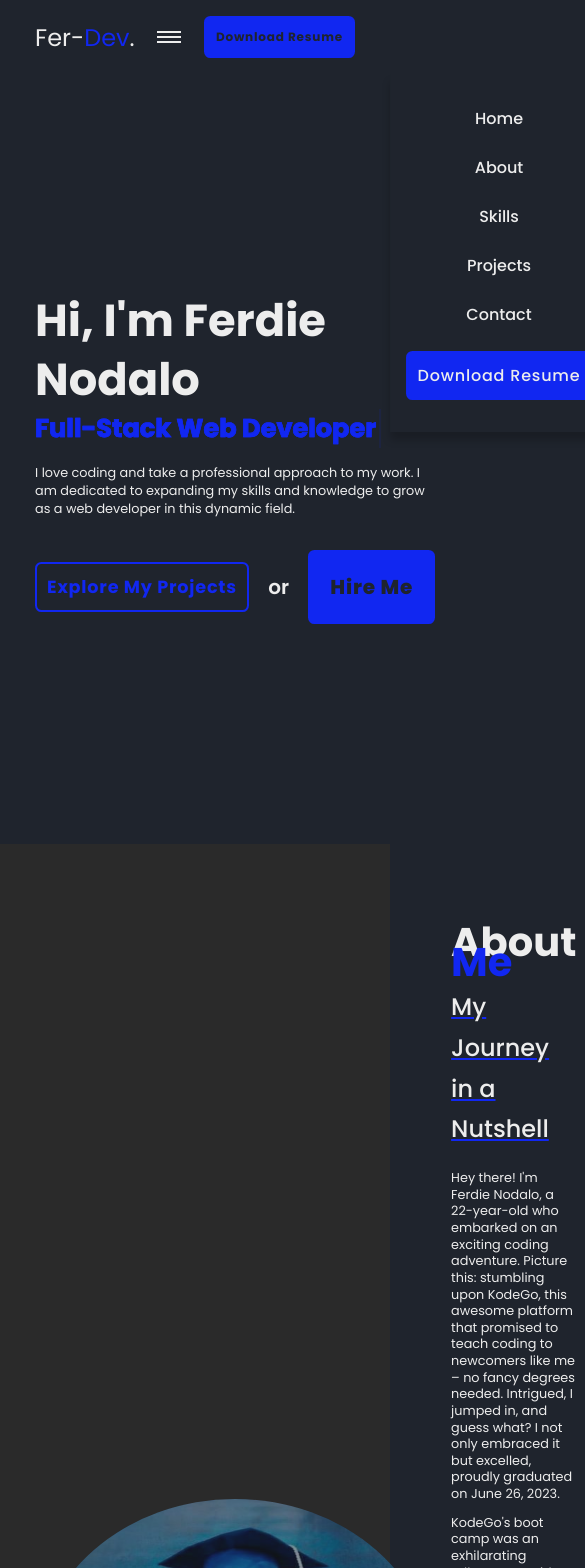
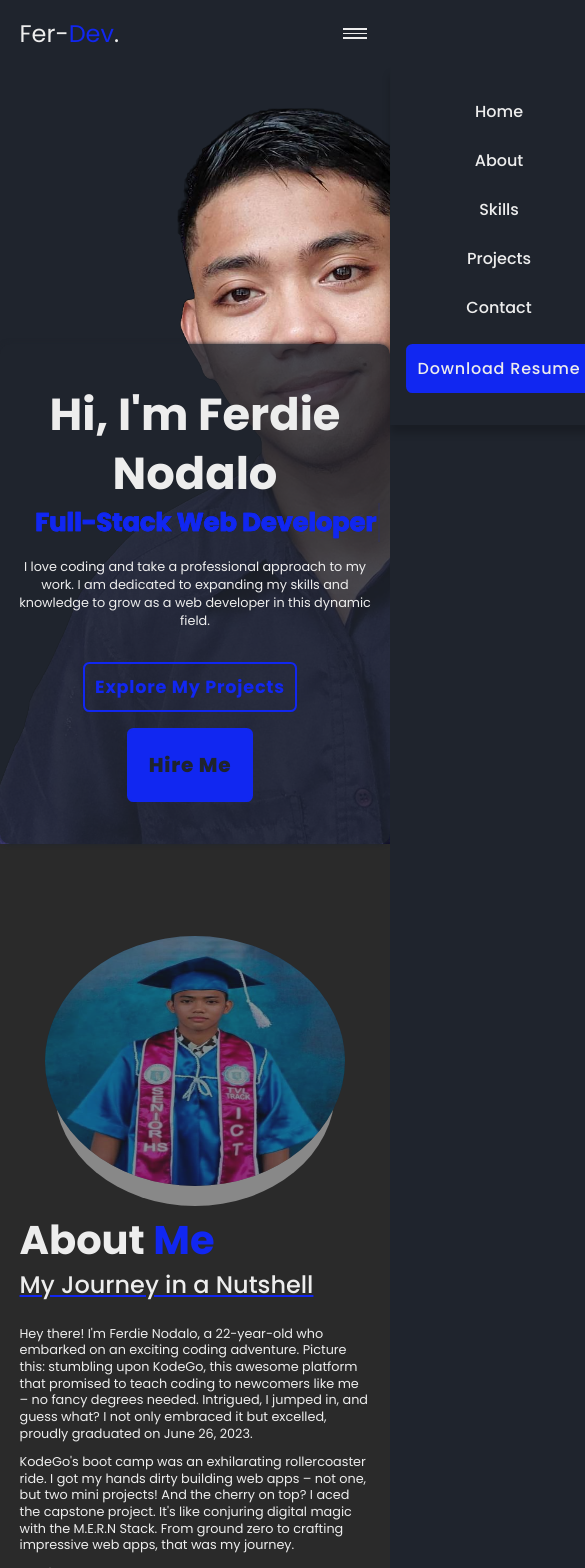
Before and after one commit to FerdieNodalo/My_Portfolio, a React (Create React App) app: page / in a window 390 px wide. Shown: the top 1568 px of the page, 585 px wide, since content can reach past the window. Built offline with nearby package versions, Linux system fonts and the light colour scheme.

Commit message:
Maing my portfolio website responsive

```diff
--- a/src/components/Contact.jsx
+++ b/src/components/Contact.jsx
@@ -90,7 +90,7 @@ const Contact = () => {
 						placeholder='Enter your message here.'
 						required
 					></textarea>
-					<div className='btn_box'>
+					<div className='contact_btn-box'>
 						<button type='submit' className='contact_btn'>
 							Send Message
 						</button>
--- a/src/components/Project.jsx
+++ b/src/components/Project.jsx
@@ -22,14 +22,16 @@ const Project = () => {
 						</p>
 						<ul className='technologies_used'>
 							<li>
-								<i className='bx bxl-react'></i> ReactJS
-							</li>
-							<li>ExpressJS</li>
-							<li>
-								<i className='bx bxl-nodejs'></i> NodeJS
+								<i className='bx bxl-react'></i> <span>ReactJS</span>
 							</li>
 							<li>
-								<i className='bx bxl-mongodb'></i> MongoDB
+								<span>ExpressJS</span>
+							</li>
+							<li>
+								<i className='bx bxl-nodejs'></i> <span>NodeJS</span>
+							</li>
+							<li>
+								<i className='bx bxl-mongodb'></i> <span>MongoDB</span>
 							</li>
 						</ul>
 					</div>
--- a/src/index.css
+++ b/src/index.css
@@ -320,7 +320,7 @@ body {
 .skills {
 	background: var(--second-bg-color);
 	padding: 9rem 9% 0 9%;
-	min-height: 100vh;
+	height: 100vh;
 }
 
 .skills_heading {
@@ -438,7 +438,7 @@ body {
 
 .projects_container {
 	width: 100%;
-	height: 350px;
+	height: 450px;
 	display: flex;
 	flex-direction: row;
 	position: relative;
@@ -503,6 +503,10 @@ body {
 	letter-spacing: 1px;
 	padding: 10px;
 	border-radius: 10px;
+}
+
+.technologies_used li:nth-child(2) {
+	padding-top: 20px;
 }
 
 .project_image-container {
@@ -651,6 +655,7 @@ form > textarea {
 	font-weight: 700;
 	letter-spacing: 0.1rem;
 	color: var(--second-bg-color);
+	cursor: pointer;
 }
 
 .contact_btn:hover {
@@ -688,22 +693,182 @@ footer {
 
 /* Footer Section End*/
 
+/* KEYFRAMES Animation Section */
+
+@keyframes HomeBgText {
+	0%,
+	10%,
+	100% {
+		background-position: -45rem 0;
+	}
+	65%,
+	85% {
+		background-position: 0 0;
+	}
+}
+
+@keyframes HomeCursorText {
+	0%,
+	10%,
+	100% {
+		width: 0;
+	}
+	65%,
+	78%,
+	85% {
+		width: 100%;
+		opacity: 1;
+	}
+
+	75%,
+	81% {
+		opacity: 0;
+	}
+}
+
+/* KEYFRAMES Animation Section End*/
+
 /* Responsive Section */
+
+@media (max-width: 1200px) {
+	html {
+		font-size: 50%;
+	}
+}
+
+@media (max-width: 950px) {
+	.home {
+		background-image: url('./assets/image/background_img_2.png');
+		background-position: 30px;
+	}
+
+	.home_content {
+		display: flex;
+		align-items: flex-end;
+		padding: 0 9% 20px 9%;
+	}
+
+	.left_col {
+		width: 100%;
+		height: 100%;
+		background-color: #1f242dce;
+		box-shadow: 0 0 5px #1f242d;
+		border-radius: 10px;
+		padding: 2rem 0;
+	}
+
+	.right_col {
+		display: none;
+	}
+	.about {
+		height: auto;
+		padding-bottom: 20px;
+	}
+}
+
+@media (max-width: 850px) {
+	.about {
+		display: flex;
+		flex-direction: column;
+	}
+
+	.about_img-container {
+		padding: 20px;
+	}
+
+	.about_img {
+		height: 250px;
+		width: 300px;
+	}
+
+	.contact {
+		display: flex;
+		flex-direction: column;
+	}
+
+	.contact_text ul {
+		padding: 0;
+	}
+}
+
+@media (max-width: 800px) {
+	.projects_container {
+		position: relative;
+		background-image: url(./assets/image/capstone_project_img.png);
+		background-size: cover;
+		background-position: center;
+	}
+
+	.project_contents {
+		top: 0;
+		left: 0;
+		bottom: 0;
+		right: 0;
+		width: auto;
+		background-color: #081b29cf;
+		display: flex;
+		flex-direction: column;
+		justify-content: flex-end;
+	}
+
+	.project_contents:hover {
+		background-color: #081b298f;
+		transition: 0.3s ease-in-out;
+	}
+
+	.project_headings p {
+		position: absolute;
+		z-index: 2;
+		top: 55%;
+	}
+
+	.project_headings h2 a {
+		position: absolute;
+		z-index: 2;
+		line-height: 1;
+		top: 60%;
+	}
+
+	.project_image-container {
+		display: none;
+	}
+}
 
 @media (max-width: 768px) {
 	html {
 		font-size: 50%;
 	}
 
+	.home {
+		background-image: url('./assets/image/background_img_2.png');
+		background-position: -40px;
+	}
+
 	.header {
-		background: var(--second-bg-color);
+		padding: 2rem 5%;
+	}
+
+	.home_content {
+		padding: 0 2%;
+	}
+
+	.left_col {
+		text-align: center;
+	}
+
+	.text_content .text_animate {
+		left: 25%;
+	}
+
+	.btn_box {
+		left: 22%;
 	}
 
 	.nav_toggler > div {
 		display: block;
 	}
 
-	.resume-btn {
+	.resume_btn {
 		display: none;
 	}
 
@@ -740,55 +905,149 @@ footer {
 		margin: 3rem 0;
 	}
 
-	.home_img-hover {
-		pointer-events: none;
-	}
-
 	.about {
-		height: inherit;
+		padding: 9rem 5%;
 	}
 
 	.skills {
-		height: inherit;
+		padding: 9rem 5%;
 	}
 
-	.projects_container {
-		grid-template-columns: repeat(2, 1fr);
+	.projects {
+		padding: 9rem 5%;
+	}
+	.contact {
+		padding: 9rem 5%;
+	}
+}
+
+@media (max-width: 600px) {
+	.home {
+		background-image: url('./assets/image/background_img_2.png');
+		background-position: -90px;
+	}
+
+	.text_content .text_animate {
+		left: 15%;
+	}
+
+	.btn_box {
+		left: 12%;
+	}
+}
+
+@media (max-width: 500px) {
+	.home {
+		background-image: url('./assets/image/background_img_2.png');
+		background-position: -150px;
+	}
+
+	.text_content .text_animate {
+		left: 13%;
+	}
+
+	.btn_box {
+		left: 6%;
+	}
+
+	.project_headings p {
+		top: 45%;
+	}
+	.project_headings h2 a {
+		top: 50%;
+		line-height: 1;
+	}
+}
+
+@media (max-width: 425px) {
+	.home_content {
+		padding: 0;
+	}
+
+	.left_col {
+		padding: 2rem;
+		height: 500px;
+	}
+
+	.text_content .text_animate {
+		left: 5%;
+	}
+
+	.btn_box {
+		left: -5px;
+		display: flex;
+		flex-direction: column;
+		gap: 2rem;
+		width: auto;
+	}
+	.btn_box > span {
+		display: none;
+	}
+}
+
+@media (max-width: 375px) {
+	.text_content .text_animate {
+		left: 3%;
+	}
+
+	.skills {
+		height: auto;
+	}
+	.core_skills {
+		flex-wrap: wrap;
+	}
+
+	.tech_skills {
+		flex-wrap: wrap;
+		gap: 10px;
+		height: auto;
+	}
+
+	.text_content .text_animate {
+		width: auto;
+	}
+
+	.text_content .text_animate h3 {
+		font-size: 3rem;
+	}
+}
+
+@media (max-width: 375px) {
+	.text_content h1 {
+		font-size: 4rem;
+	}
+
+	.text_content .text_animate h3 {
+		font-size: 2.5rem;
+	}
+
+	.project_headings p {
+		top: 30%;
+	}
+
+	.project_headings h2 a {
+		top: 35%;
+	}
+
+	.technologies_used {
+		flex-wrap: wrap;
+	}
+
+	.technologies_used li:nth-child(2) {
+		padding-top: 20px;
+	}
+
+	.technologies_used li {
+		width: 70px;
+		height: 40px;
+		padding: 10px;
+	}
+
+	.about_img > img {
+		width: inherit;
+		height: inherit;
+		left: -25px;
 	}
 }
 
 /* Responsive Section End */
-
-/* KEYFRAMES Animation Section */
-@keyframes HomeBgText {
-	0%,
-	10%,
-	100% {
-		background-position: -45rem 0;
-	}
-	65%,
-	85% {
-		background-position: 0 0;
-	}
-}
-
-@keyframes HomeCursorText {
-	0%,
-	10%,
-	100% {
-		width: 0;
-	}
-	65%,
-	78%,
-	85% {
-		width: 100%;
-		opacity: 1;
-	}
-
-	75%,
-	81% {
-		opacity: 0;
-	}
-}
-
-/* KEYFRAMES Animation Section End*/
```
Also changed, not shown: src/assets/image/background_img_2.png (added).
